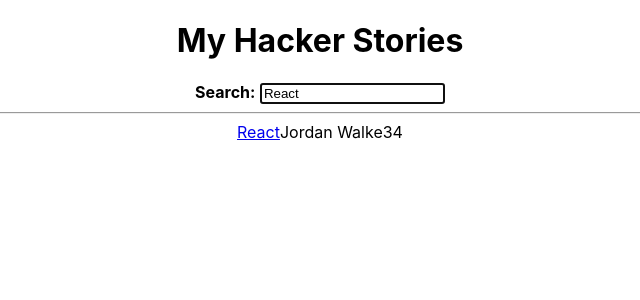
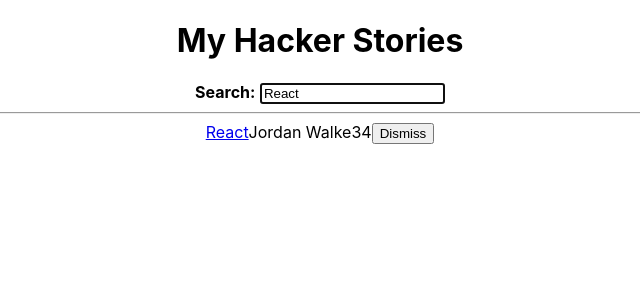
Before and after one commit to HSU-S21-CS480/jr550-road-to-react, a React (Create React App) app: page / in a window 1280 px wide. Shown: the top 300 px of the page, without its empty margins (320-960 px from the left). Built offline with nearby package versions, Linux system fonts and the light colour scheme; the HTML template or start-up script is replaced by a standard one.

Commit message:
after "Conditional-Rendering"

```diff
--- a/src/App.js
+++ b/src/App.js
@@ -2,28 +2,8 @@
 import './App.css';
 import React from 'react';
 
-
-//Custom React Hook that combines a state hook with an effect hook
-const useSemiPersistentState = (key, initialState) => {
-  const [value, setValue] = React.useState(
-    localStorage.getItem(key) || initialState
-  );
-
-  React.useEffect(() => {
-    localStorage.setItem(key, value);
-  }, [value, key]);
-
-  return [value, setValue];
-}
-
-
-
-//This is the app, it is similar to a "main" function but returns an html element which contains the
-// webpage.
-const App = () => {
-
 //List of Objects
-  const stories = [
+const initialStories = [
   {
     title: 'React',
     url: 'https://reactjs.org/',
@@ -43,8 +23,68 @@
 ];
 
 
-  //Assign custom hooks just like built-in hooks
+const getAsyncStories = () =>
+  new Promise(resolve =>
+    setTimeout(
+      () => resolve({data: {stories: initialStories}}),
+      2000
+    )
+  );
+
+
+//Custom React Hook that combines a state hook with an effect hook
+const useSemiPersistentState = (key, initialState) => {
+  const [value, setValue] = React.useState(
+    localStorage.getItem(key) || initialState
+  );
+
+  React.useEffect(() => {
+    localStorage.setItem(key, value);
+  }, [value, key]);
+
+  return [value, setValue];
+}
+
+
+
+
+
+
+//This is the app, it is similar to a "main" function but returns an html element which contains the
+// webpage.
+const App = () => {
+
+
+
+  //Assign custom hook for search bar
   const [searchTerm, setSearchTerm] = useSemiPersistentState("search", "React");
+  const [stories, setStories] = React.useState([]);
+  const [isLoading, setIsLoading] = React.useState(false);
+  const [isError, setIsError] = React.useState(false);
+
+
+  React.useEffect(() => {
+    setIsLoading(true);
+
+    getAsyncStories().then(result => {
+      setStories(result.data.stories);
+      setIsLoading(false);
+    })
+    .catch(() => setIsError(true));
+
+  }, []);
+
+
+  //Remove story callback function
+  const handleRemoveStory = item => {
+    const newStories = stories.filter(
+      story => item.objectID !== story.objectID
+    );
+
+    setStories(newStories);
+  }
+
+
 
   //Search Callback function
   const handleSearch = event => {
@@ -77,7 +117,14 @@
 
       <hr />
 
-      <List list={searchedStories} />
+
+      {isError && <p>Something went wrong...</p>}
+
+      {isLoading ? (
+        <p>Loading...</p>
+      ) : (
+        <List list={searchedStories} onRemoveItem={handleRemoveStory} />
+      )}
 
     </div>
   );
@@ -115,10 +162,18 @@
 
 
 //List React element definition
-const List = ({ list }) => list.map(item => <Item key={item.objectID} item={item} />);
+const List = ({ list, onRemoveItem }) =>
+list.map(item => (
+  <Item
+    key={item.objectID}
+    item={item}
+    onRemoveItem={onRemoveItem}
+  />
+));
 
 
-const Item = ({ item }) => (
+const Item = ({ item, onRemoveItem }) => (
+
     <div>
       <span>
         <a href={item.url}>{item.title}</a>
@@ -126,10 +181,16 @@
       <span>{item.author}</span>
       <span>{item.num_comments}</span>
       <span>{item.points}</span>
+      <span>
+        <button type="button" onClick={() => onRemoveItem(item)}>
+          Dismiss
+        </button>
+      </span>
     </div>
   );
 
 
 
 
+
 export default App;
```
Also changed, not shown: 1 other file (tests, documents, lock files or other folders). Lines whose indentation alone changed are shown as unchanged.
